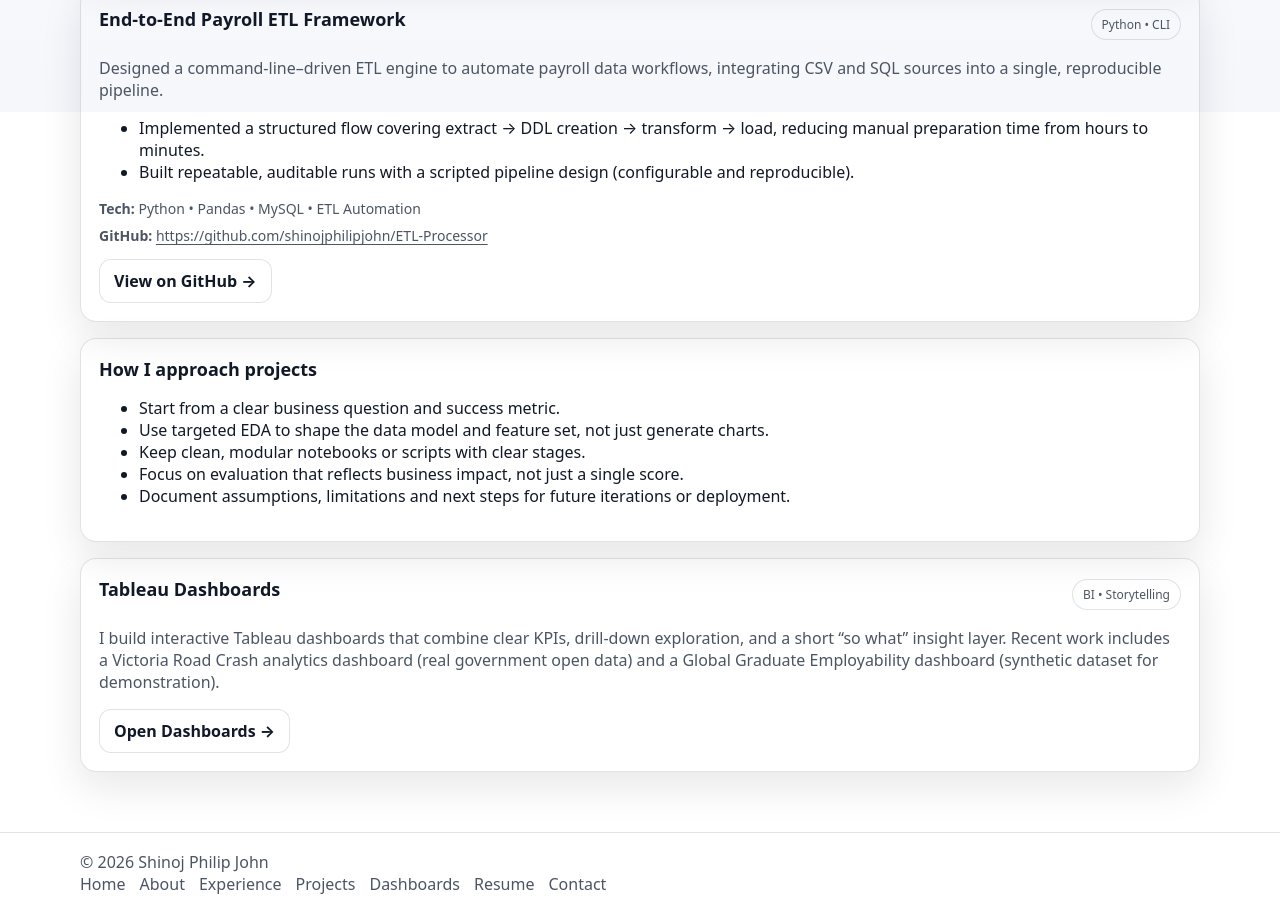
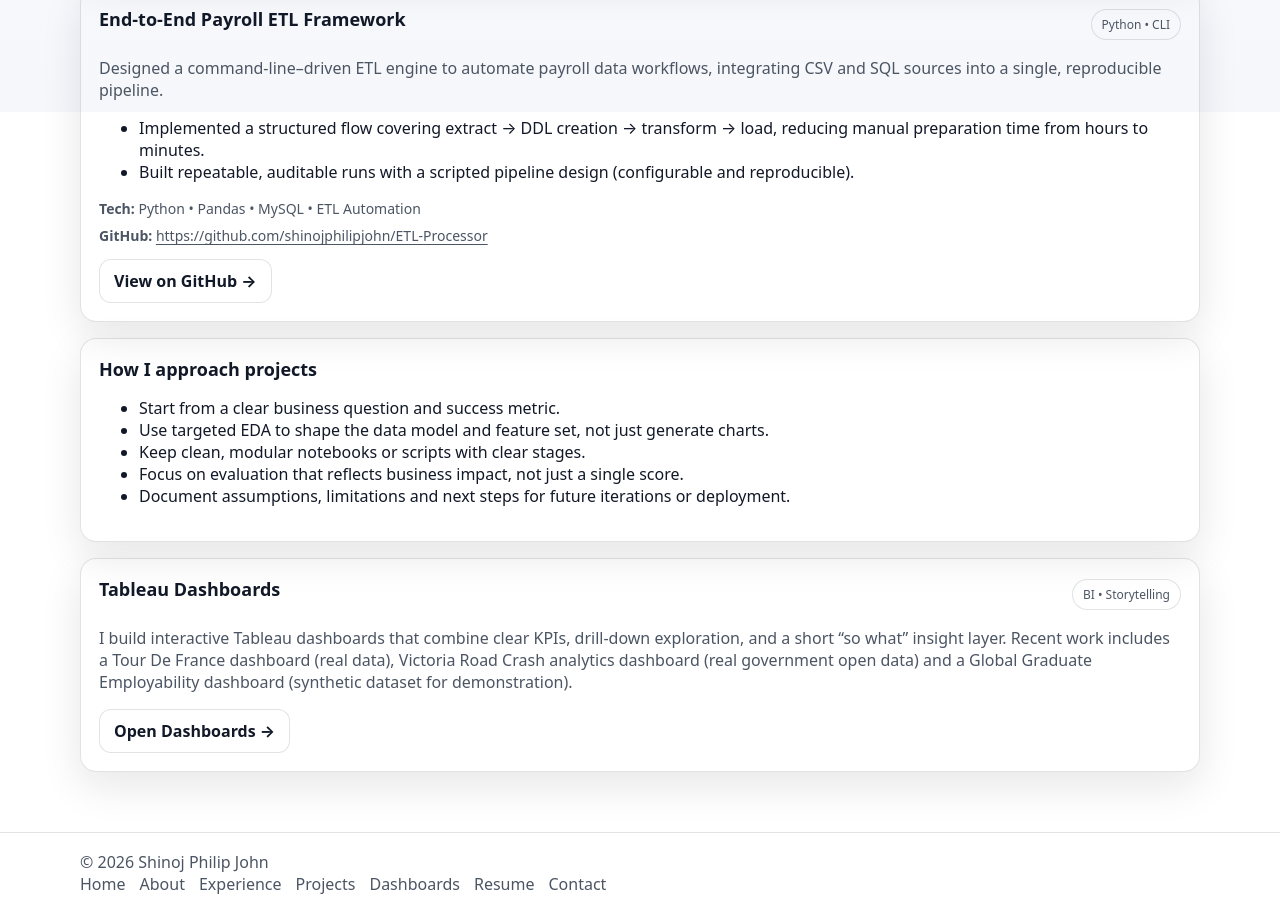
Before and after one commit to shinojphilipjohn/shinojphilipjohn.github.io, a plain HTML site: page projects.html in a window 1280 px wide. Shown: the part 688-1601 px from the top of the page. Drawn offline with Linux system fonts and the light colour scheme.

Commit message:
Update projects.html

```diff
--- a/projects.html
+++ b/projects.html
@@ -91,7 +91,7 @@
         <div class="card-top"><h2 class="h3">Tableau Dashboards</h2><span class="pill">BI • Storytelling</span></div>
         <p class="muted">
           I build interactive Tableau dashboards that combine clear KPIs, drill-down exploration, and a short “so what” insight layer.
-          Recent work includes a Victoria Road Crash analytics dashboard (real government open data) and a Global Graduate Employability dashboard (synthetic dataset for demonstration).
+          Recent work includes a Tour De France dashboard (real data), Victoria Road Crash analytics dashboard (real government open data) and a Global Graduate Employability dashboard (synthetic dataset for demonstration).
         </p>
         <div class="actions">
           <a class="btn" href="dashboards.html">Open Dashboards →</a>
```
